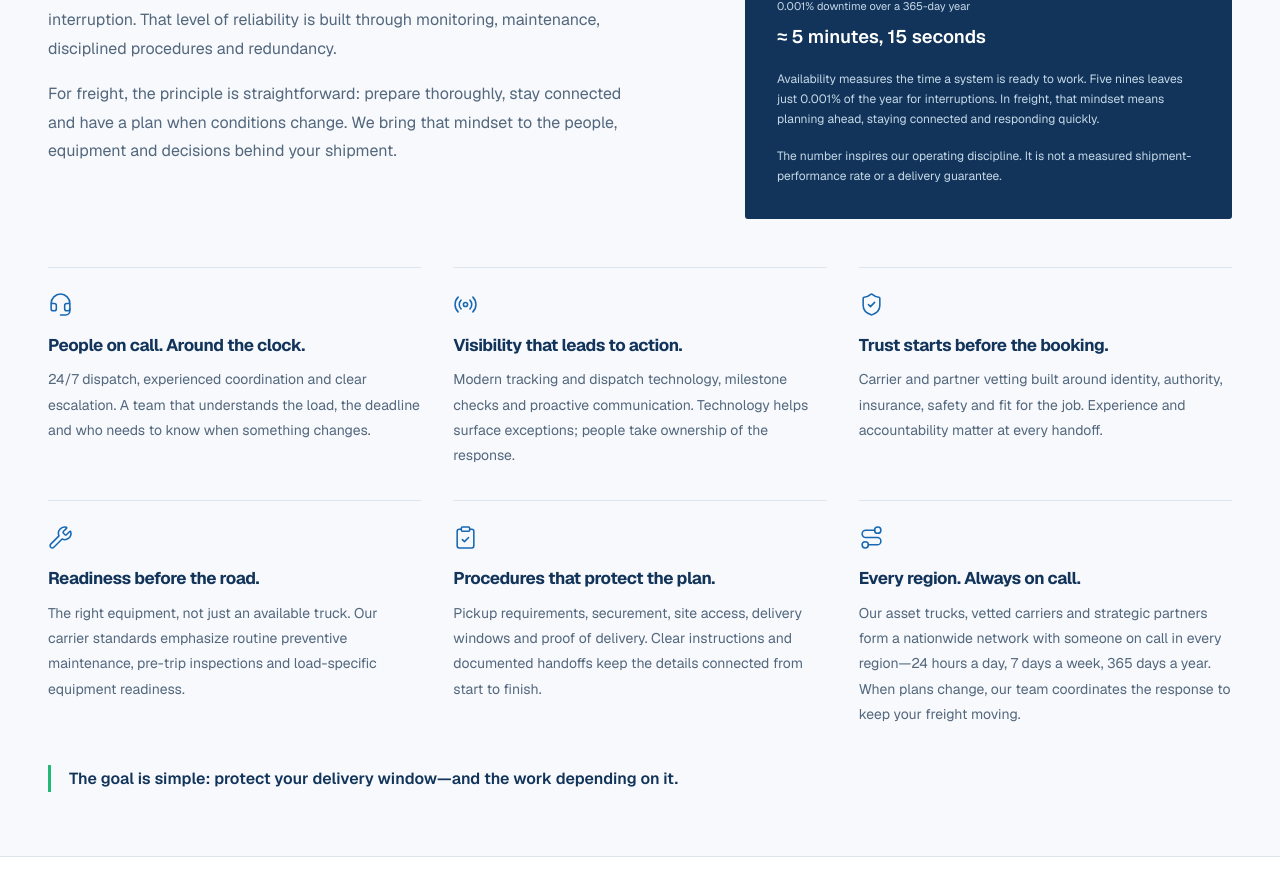
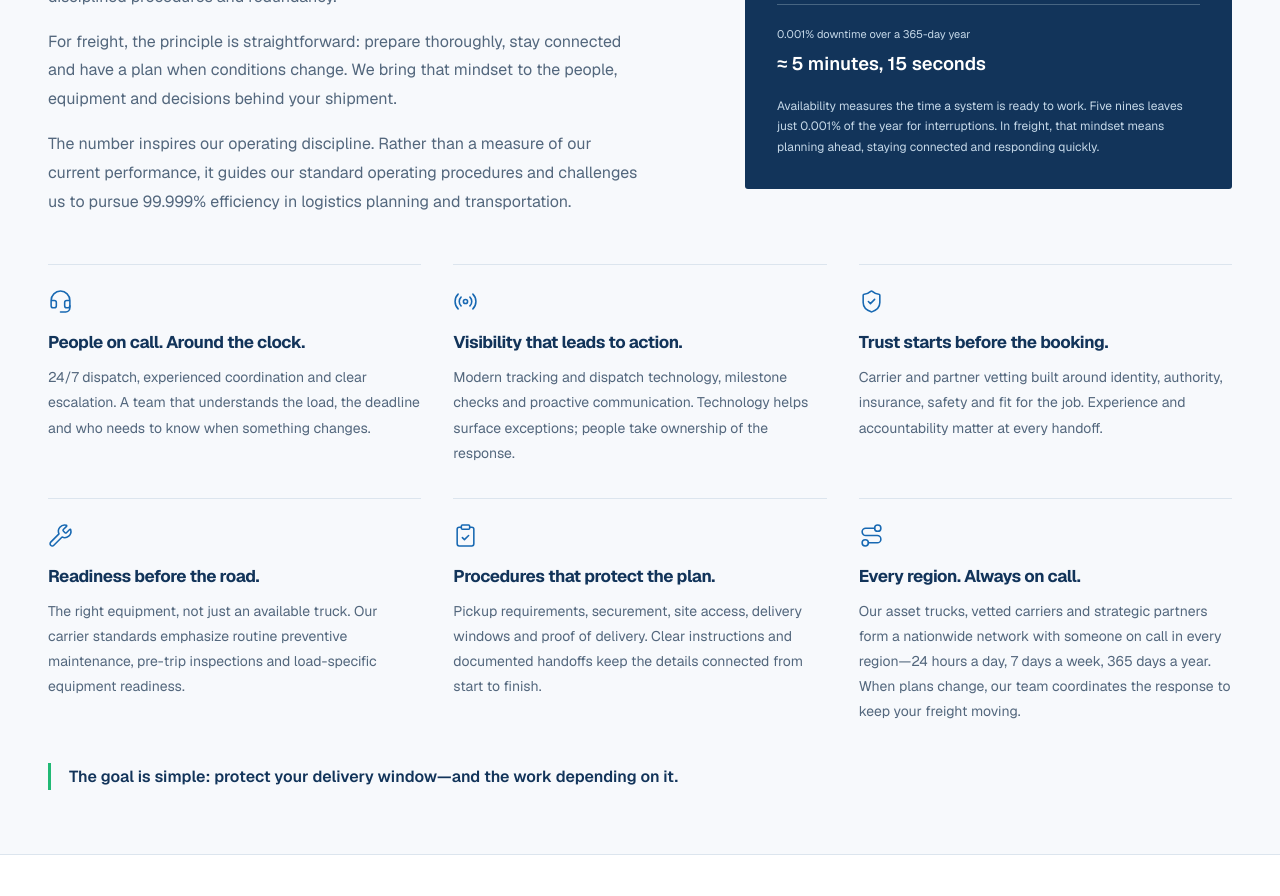
Before and after one commit to Csturma12/fivenineslogistics, a Next.js app: page / in a window 1280 px wide. Shown: the part 1380-2276 px from the top of the page. Built offline with nearby package versions, Linux system fonts and the light colour scheme.

Commit message:
Move operating benchmark language into reliability story

```diff
--- a/components/five-nines-standard.tsx
+++ b/components/five-nines-standard.tsx
@@ -78,6 +78,12 @@ export function FiveNinesStandard() {
               change. We bring that mindset to the people, equipment and decisions
               behind your shipment.
             </p>
+            <p>
+              The number inspires our operating discipline. Rather than a measure
+              of our current performance, it guides our standard operating
+              procedures and challenges us to pursue 99.999% efficiency in
+              logistics planning and transportation.
+            </p>
           </div>
           <aside className={styles.math} aria-label="The math behind the name">
             <span className={styles.mathLabel}>The benchmark</span>
@@ -91,10 +97,6 @@ export function FiveNinesStandard() {
               Availability measures the time a system is ready to work. Five nines
               leaves just 0.001% of the year for interruptions. In freight, that
               mindset means planning ahead, staying connected and responding quickly.
-            </p>
-            <p>
-              The number inspires our operating discipline. It is not a measured
-              shipment-performance rate or a delivery guarantee.
             </p>
           </aside>
         </div>
```
Also changed, not shown: 1 other file (tests, documents, lock files or other folders).
